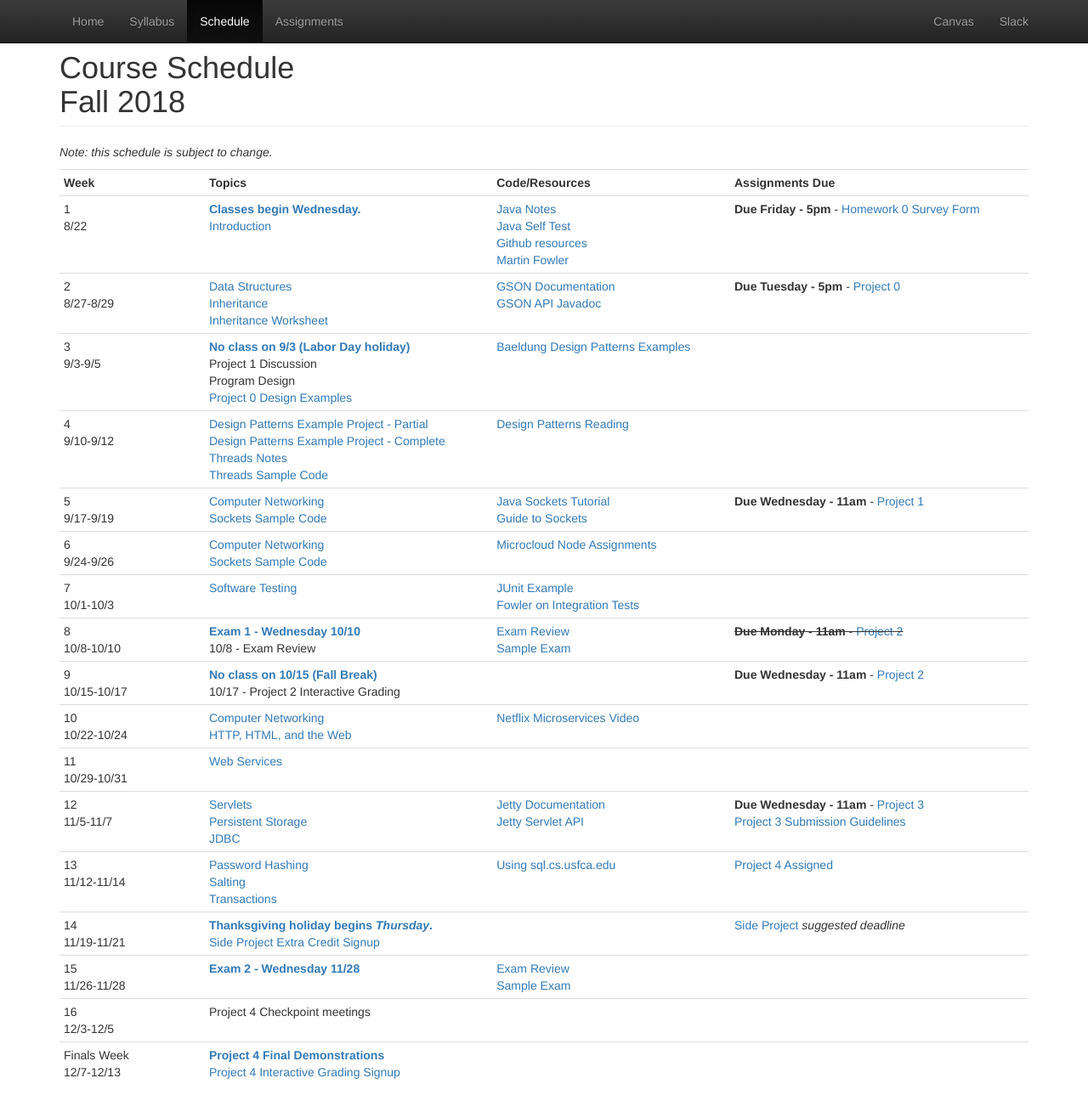
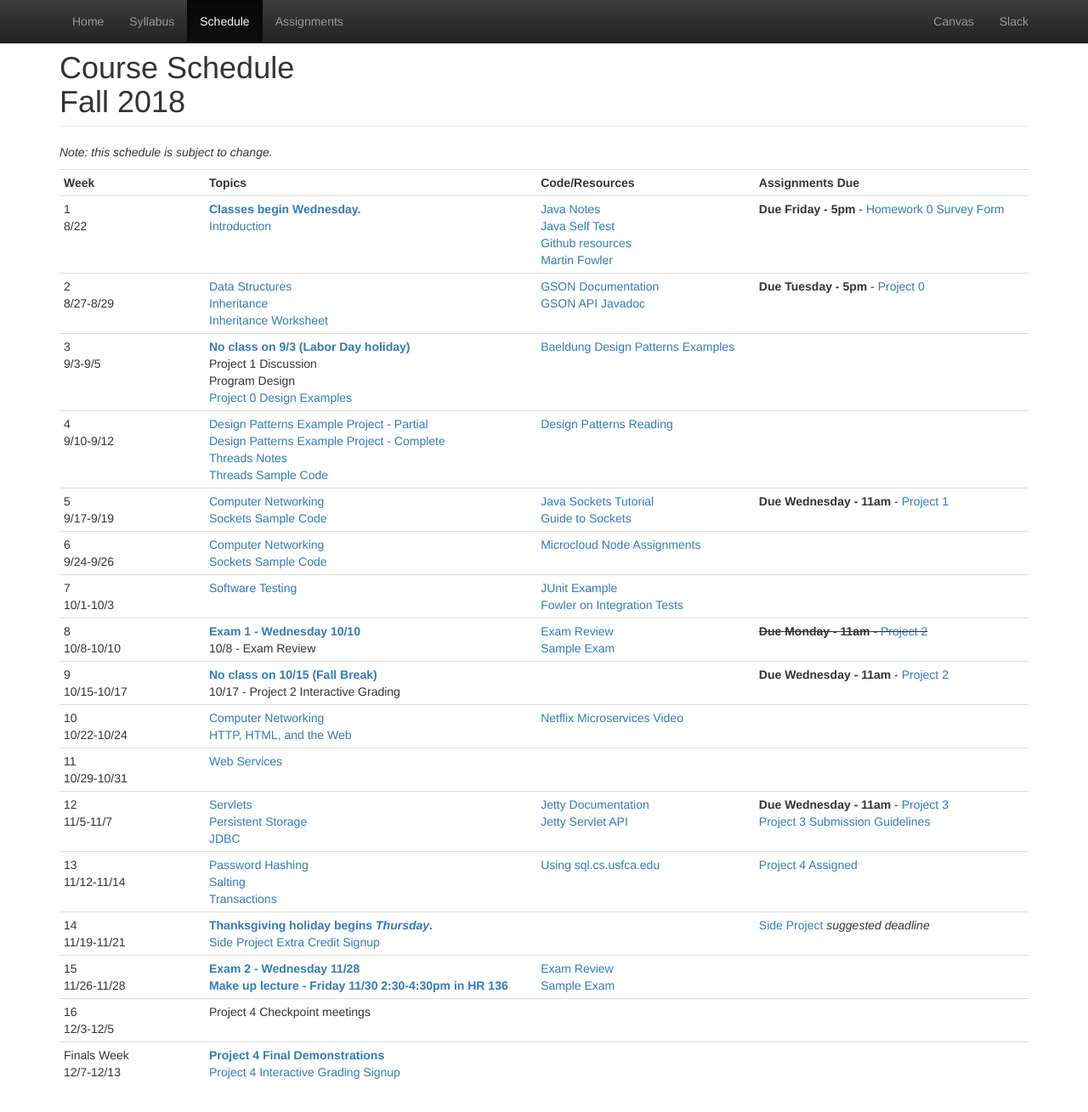
Before and after one commit to CS601-F18/cs601-f18.github.io, a Jekyll site: the page built from schedule.html, in a window 1280 px wide and 1317 px high. Shown: the top 1309 px of the window at 85% size. Built offline with Jekyll 4.4.1, drawn with Linux system fonts in a browser that asks for light colours.

Commit message:
adding make up lecture

```diff
--- a/schedule.html
+++ b/schedule.html
@@ -205,6 +205,7 @@ title: Schedule
 			<td>15<br/>11/26-11/28</td>
 			<td>
 				<strong><span class="text-primary">Exam 2 - Wednesday 11/28</strong><br/>
+				<strong><span class="text-primary">Make up lecture - Friday 11/30 2:30-4:30pm in HR 136</strong><br/>
 			</td>
 			<td>
 				<a href="https://github.com/CS601-F18/notes/blob/master/lectures/exam2.md">Exam Review</a><br/>
```
